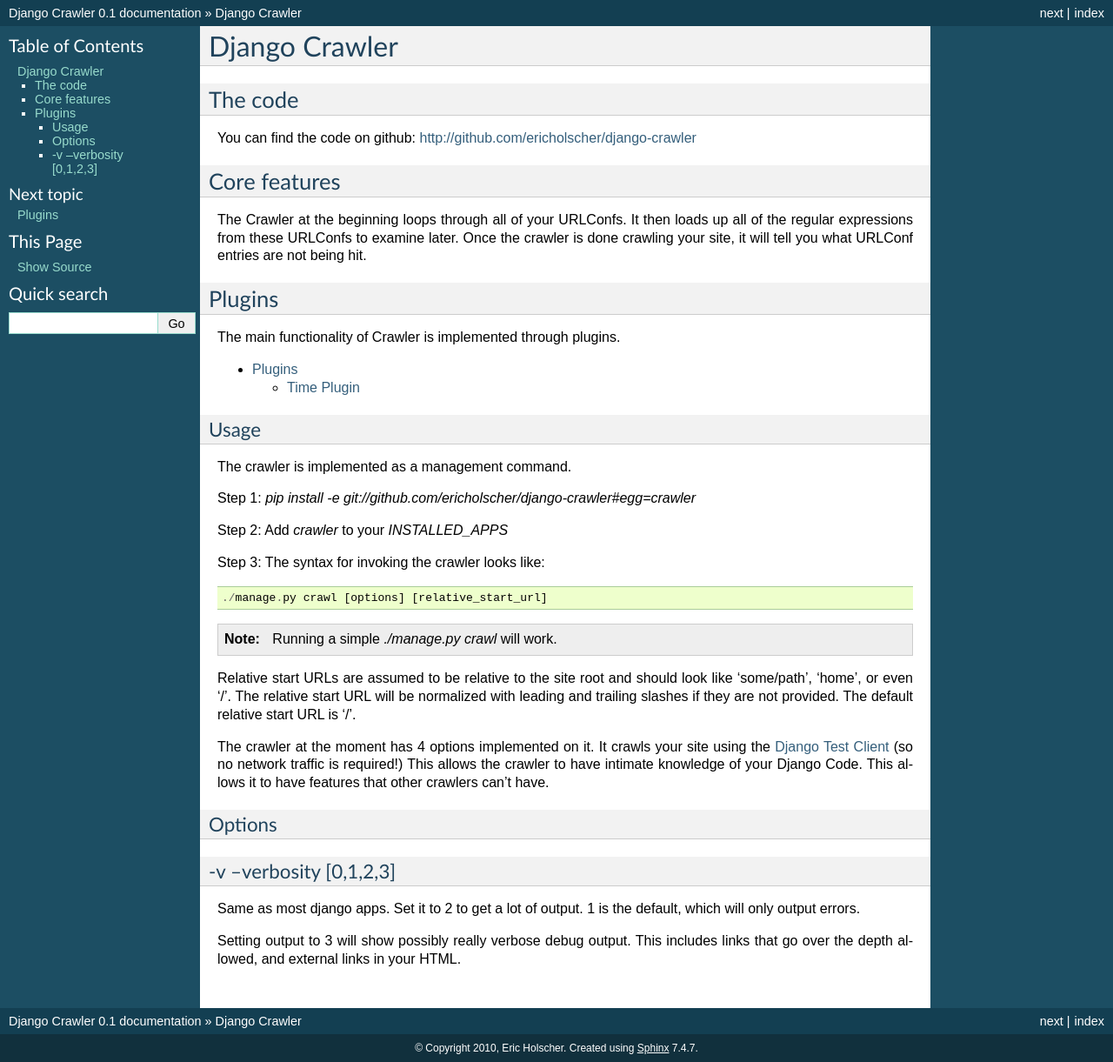
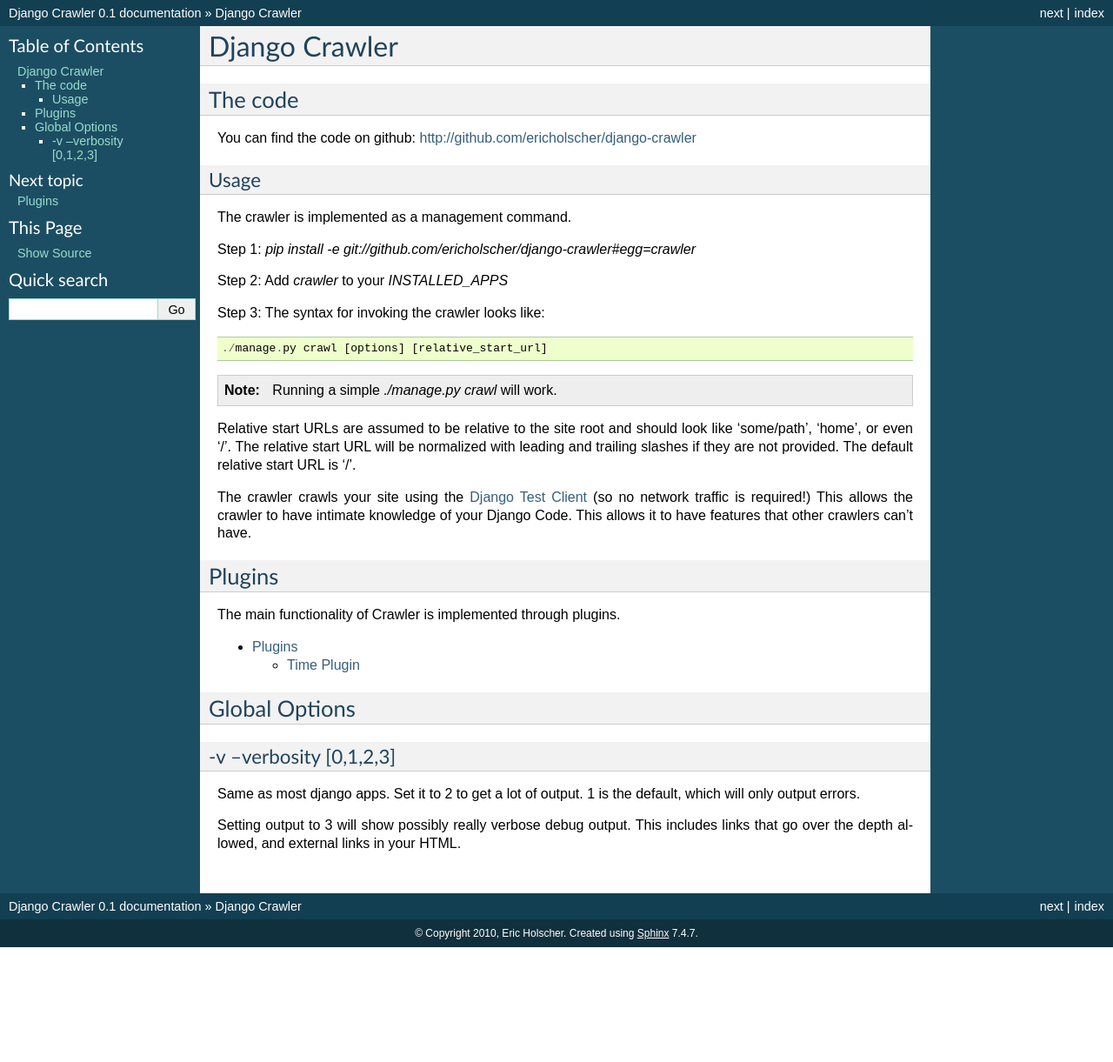
Before and after one commit to ericholscher/django-crawler, a Sphinx documentation site: the page built from docs/index.rst, in a window 1280 px wide. Shown: the whole page at 87% size. Built offline with Sphinx 7.4.7, drawn with Linux system fonts in a browser that asks for light colours; after the commit the page ends 1089 px from its top, so only the background shows below that.

Commit message:
Small doc refactor.

```diff
--- a/docs/index.rst
+++ b/docs/index.rst
@@ -8,23 +8,6 @@
 
 You can find the code on github: http://github.com/ericholscher/django-crawler
 
-Core features
--------------
-
-The Crawler at the beginning loops through all of your URLConfs. It
-then loads up all of the regular expressions from these URLConfs to
-examine later. Once the crawler is done crawling your site, it will
-tell you what URLConf entries are not being hit.
-
-Plugins
--------
-
-The main functionality of Crawler is implemented through plugins.
-
-.. toctree::
-    :maxdepth: 2
-
-    plugins/index
 
 
 Usage
@@ -52,16 +35,26 @@
 normalized with leading and trailing slashes if they are not provided. The
 default relative start URL is '/'.
 
-The crawler at the moment has 4 options implemented on it. It crawls your
-site using the `Django Test Client
+The crawler crawls your site using the `Django Test Client
 <http://docs.djangoproject.com/en/dev/topics/testing/#module-
 django.test.client>`__ (so no network traffic is required!) This
 allows the crawler to have intimate knowledge of your Django Code.
 This allows it to have features that other crawlers can't have.
 
+Plugins
+-------
 
-Options
-~~~~~~~
+The main functionality of Crawler is implemented through plugins.
+
+.. toctree::
+    :maxdepth: 2
+
+    plugins/index
+
+
+
+Global Options
+--------------
 
 -v --verbosity [0,1,2,3]
 ~~~~~~~~~~~~~~~~~~~~~~
```
